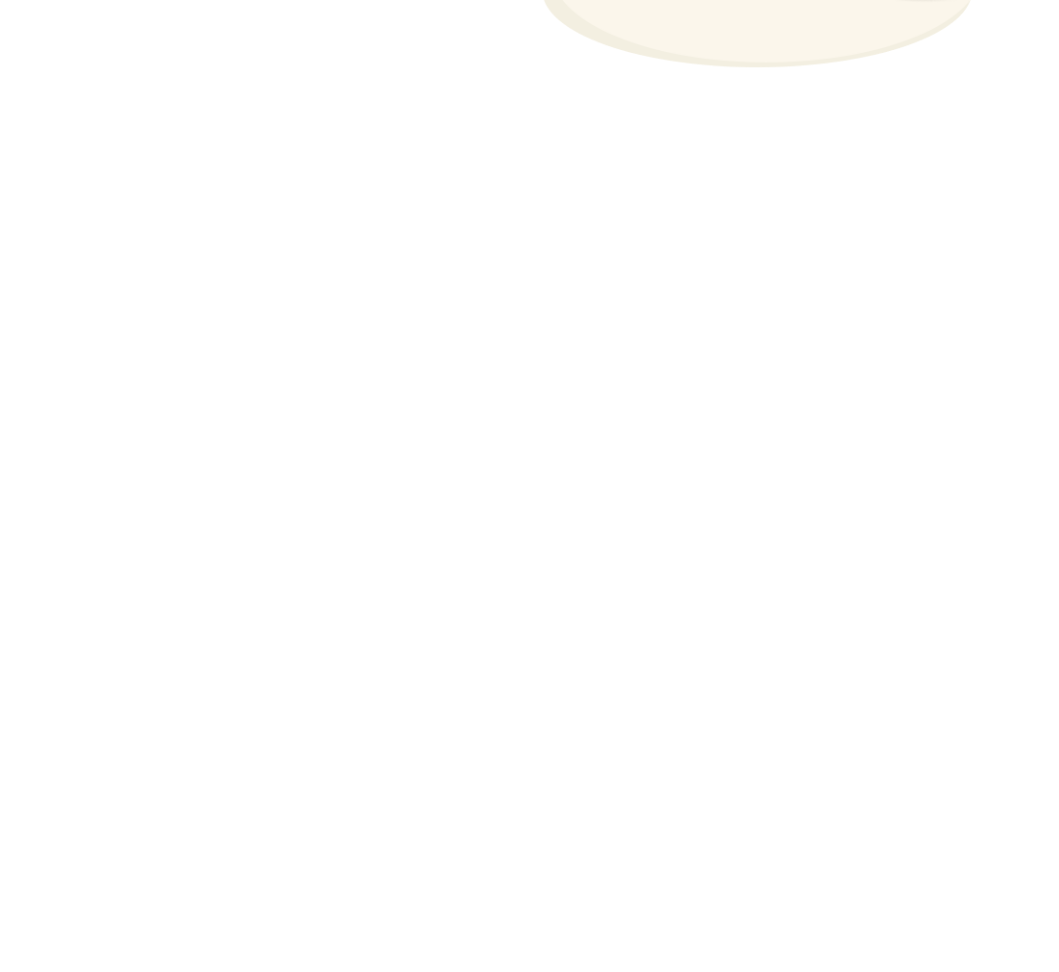
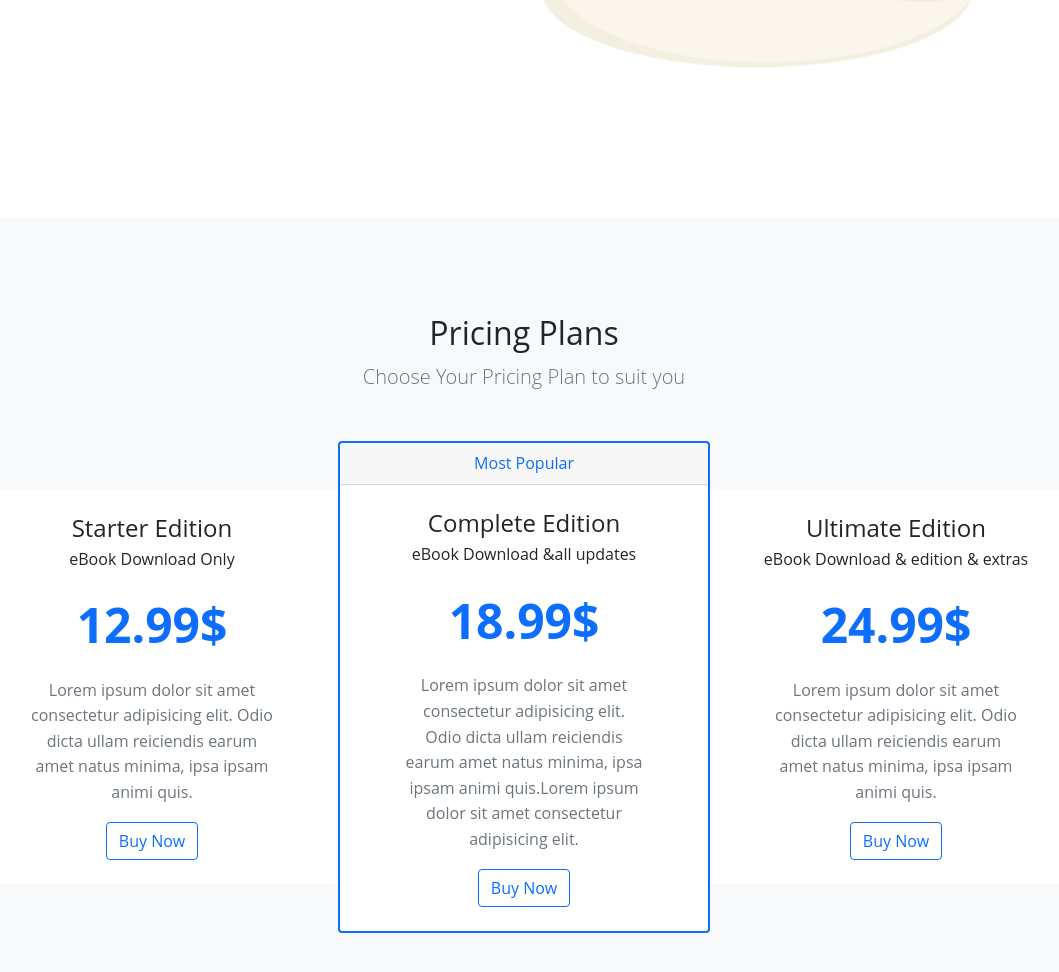
Before and after one commit to gaymemohamed/ninja-proj, a website: page index.html in a window 1280 px wide. Shown: the part 524-1496 px from the top of the page, without its empty margins (116-1175 px from the left). Before the commit the page ends 800 px from the top, so only its background shows below. Drawn offline with Linux system fonts and the light colour scheme.

Commit message:
pricing section complete

```diff
--- a/index.html
+++ b/index.html
@@ -70,6 +70,56 @@
                </div>
            </div>
        </section>
+        <!-- pricing -->
+       <section id="pricing" class="my-5 bg-light">
+           <div class="container-lg">
+               <div class="text-center">
+                   <h2>Pricing Plans</h2>
+                   <p class="lead text-muted">Choose Your Pricing Plan to suit you</p>
+               </div>
+
+               <div class="row my-5 g-0 align-items-center justify-content-center">
+                   <div class="col-8 col-lg-4">
+                       <div class="card border-0 ">
+                            <div class="card-body text-center py-4">
+                                <h4 class="card-title">Starter Edition</h4>
+                                <p class="card-subtitle">eBook Download Only</p>
+                                <p class="display-5 my-4 text-primary fw-bold">12.99$</p>
+                                <p class="card-text px-5 text-muted d-none d-lg-block">Lorem ipsum dolor sit amet consectetur adipisicing elit. Odio dicta ullam reiciendis earum amet natus minima, ipsa ipsam animi quis.</p>
+                                <a href="#" class="btn btn-outline-primary">Buy Now</a>
+                            </div>
+                       </div>
+                   </div>
+                   <div class="col-9 col-lg-4">
+                    <div class="card border-2 border-primary ">
+                        <div class="card-header text-center text-primary">
+                            Most Popular
+                        </div>
+                         <div class="card-body text-center py-4">
+                             <h4 class="card-title">Complete Edition</h4>
+                             <p class="card-subtitle">eBook Download &all updates</p>
+                             <p class="display-5 my-4 text-primary fw-bold">18.99$</p>
+                             <p class="card-text px-5 text-muted d-none d-lg-block">Lorem ipsum dolor sit amet consectetur adipisicing elit. Odio dicta ullam reiciendis earum amet natus minima, ipsa ipsam animi quis.Lorem ipsum dolor sit amet consectetur adipisicing elit.</p>
+                             <a href="#" class="btn btn-outline-primary">Buy Now</a>
+                         </div>
+                    </div>
+                </div>
+                <div class="col-8 col-lg-4" >
+                    <div class="card border-0 ">
+                         <div class="card-body text-center py-4">
+                             <h4 class="card-title">Ultimate Edition</h4>
+                             <p class="card-subtitle">eBook Download & edition & extras</p>
+                             <p class="display-5 my-4 text-primary fw-bold">24.99$</p>
+                             <p class="card-text px-5 text-muted d-none d-lg-block">Lorem ipsum dolor sit amet consectetur adipisicing elit. Odio dicta ullam reiciendis earum amet natus minima, ipsa ipsam animi quis.</p>
+                             <a href="#" class="btn btn-outline-primary">Buy Now</a>
+                         </div>
+                    </div>
+                </div>
+               </div>
+           </div>
+       </section>
+
+
 
         <script src="js/bootstrap.bundle.min.js"></script>
         <script src="js/all.min.js"></script>
```
